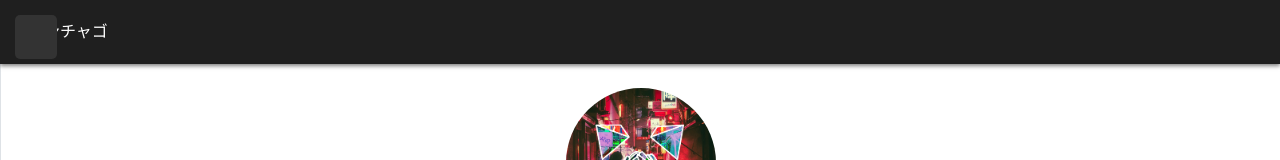
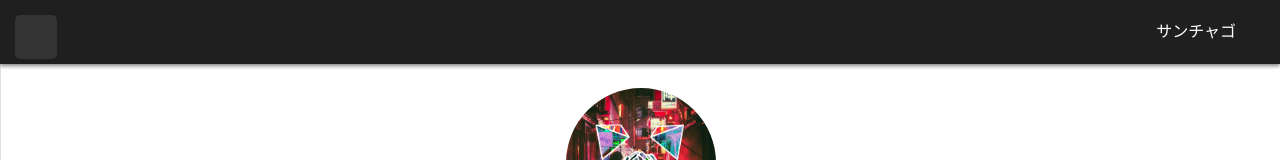
Before and after one commit to mugenosantyago/site, a Next.js app: page / in a window 1280 px wide. Shown: the top 160 px of the page. Built offline with nearby package versions, Linux system fonts and the light colour scheme; a web font is replaced by a local one.

Commit message:
dammit bobby

```diff
--- a/src/components/Navbar.tsx
+++ b/src/components/Navbar.tsx
@@ -6,7 +6,7 @@ export default function Navbar() {
       {/* Using flexbox utilities to space out content */}
       <div className="container-fluid d-flex align-items-center">
         {/* Keeping the brand link, adjust class if needed for spacing/styling */}
-        <Link className="navbar-brand me-auto px-3 fs-6" href="/"> {/* Use me-auto to push to the right */}
+        <Link className="navbar-brand ms-auto px-3 fs-6" href="/"> {/* Use ms-auto to push to the right */}
            サンチャゴ
         </Link>
         {/* Add Toggler button if sidebar needs to be collapsible on mobile */}
```
